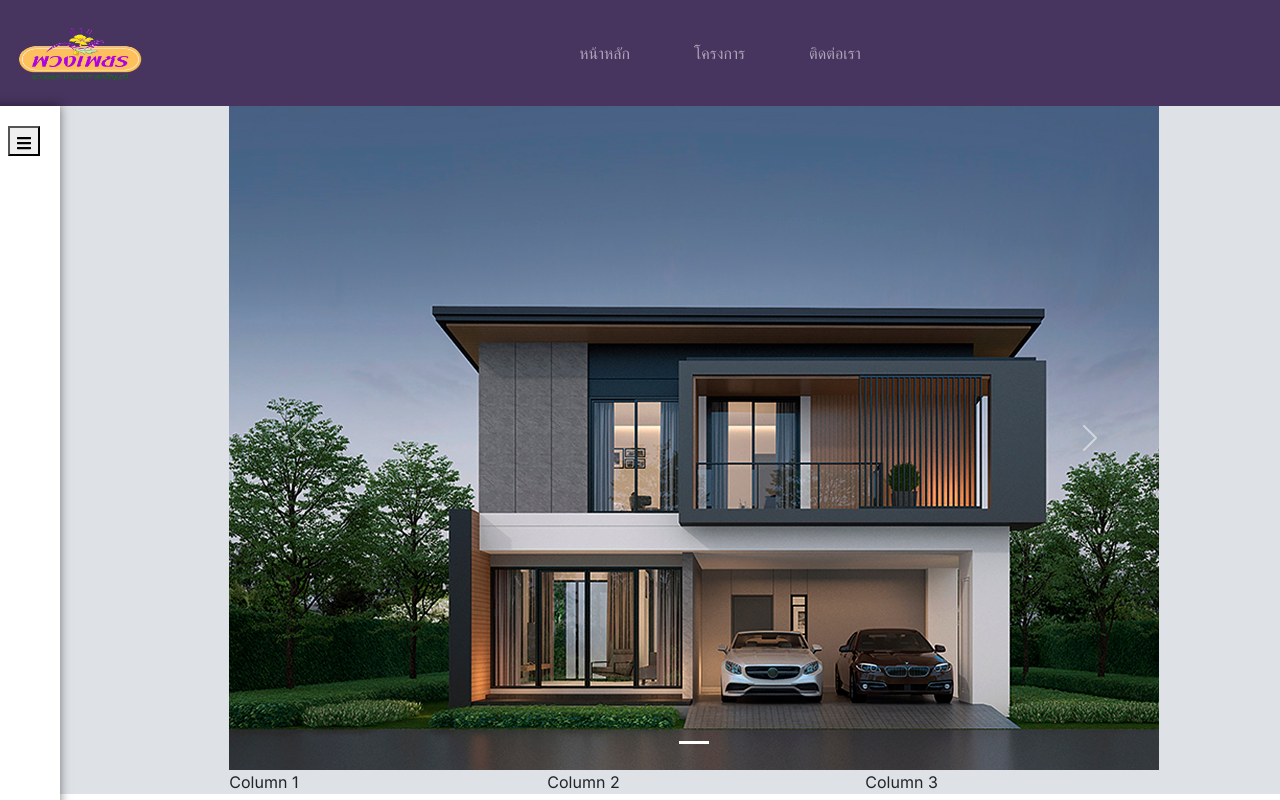
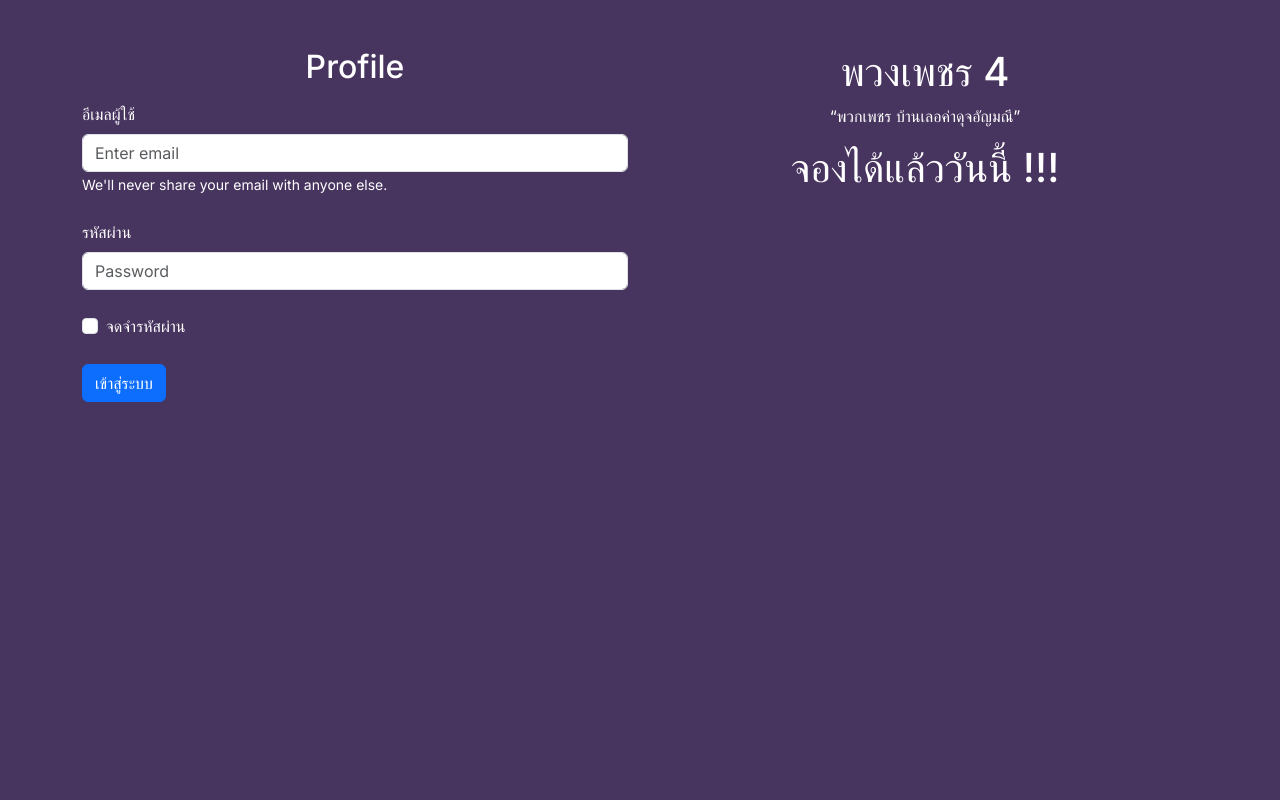
Before and after one commit to TongNPZ/Project_Next, a Next.js app: page / in a window 1280 px wide. Built offline with nearby package versions, Linux system fonts and the light colour scheme.

Commit message:
Login page

```diff
--- a/src/app/layout.js
+++ b/src/app/layout.js
@@ -2,11 +2,6 @@ import { Inter } from "next/font/google";
 import "./globals.css";
 
 const inter = Inter({ subsets: ["latin"] });
-
-export const metadata = {
-  title: "Create Next App",
-  description: "Generated by create next app",
-};
 
 export default function RootLayout({ children }) {
   return (
--- a/src/app/page.js
+++ b/src/app/page.js
@@ -1,35 +1,48 @@
+"use client"
 import 'bootstrap/dist/css/bootstrap.min.css';
-import Sidebar from './componnent/Sidebar/sideBar';
-import Navbar from './componnent/Navbar/navBar';
-import Link from 'next/link';
-import { Carousel } from 'react-bootstrap';
+import { Form, Button } from 'react-bootstrap';
 
-export default function Home() {
+export default function Login() {
   return (
-    <div className='container-color'>
-      <Navbar />
-      <div className='row'>
-        <div className='col-md-2'>
-          <Sidebar />
-        </div>
-        <div className='col-md-9'>
-          <div className='container'>
-            <div className='row'>
-              <div className='col-md-12'>
-                <Carousel>
-                  <img src="/images/Life.jpg" alt="รูปภาพ" className="d-block" />
-
-                </Carousel>
-              </div>
-              <div className='col-md-4'>
-                Column 1
-              </div>
-              <div className='col-md-4'>
-                Column 2
-              </div>
-              <div className='col-md-4'>
-                Column 3
-              </div>
+    <div className='text-white' style={{ backgroundColor: '#47345F', minHeight: '100vh' }}>
+      <div className='container'>
+        <div className='row justify-content-center'>
+          <div className='col-md-6'>
+            <h2 className='mt-5 mb-3 text-center'>Profile</h2>
+            <div>
+              <Form>
+                <Form.Group controlId='formBasicEmail'>
+                  <Form.Label>อีเมลผู้ใช้</Form.Label>
+                  <Form.Control type='email' placeholder='Enter email' />
+                  <Form.Text className='text-white'>
+                    We'll never share your email with anyone else.
+                  </Form.Text>
+                </Form.Group>
+                <br />
+                <Form.Group controlId='formBasicPassword'>
+                  <Form.Label>รหัสผ่าน</Form.Label>
+                  <Form.Control type='password' placeholder='Password' />
+                </Form.Group>
+                <br />
+                <Form.Group controlId='formBasicCheckbox'>
+                  <Form.Check type='checkbox' label='จดจำรหัสผ่าน' />
+                </Form.Group>
+                <br />
+                <Button variant='primary' type='submit'>
+                  เข้าสู่ระบบ
+                </Button>
+              </Form>
+            </div>
+          </div>
+          <div className='col-md-6'>
+            <div className='mt-5 mb-3 text-center'>
+              <h1>
+                พวงเพชร 4
+              </h1>
+              <p>“พวกเพชร บ้านเลอค่าดุจอัญมณี”</p>
+              <h1>
+                จองได้แล้ววันนี้ !!!
+              </h1>
             </div>
           </div>
         </div>
```
Also changed, not shown: src/app/pages/home.js (added, +39 -0 lines).
